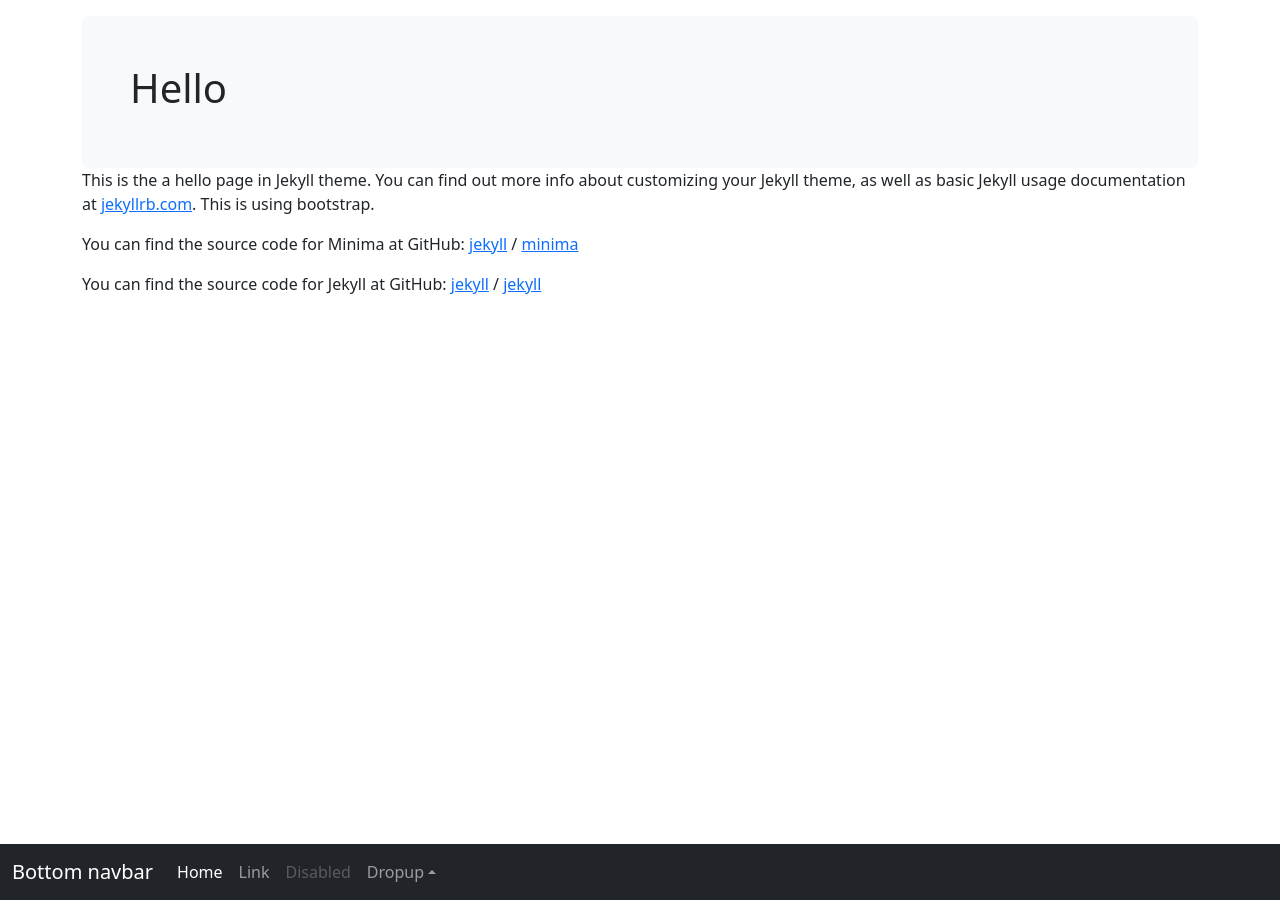
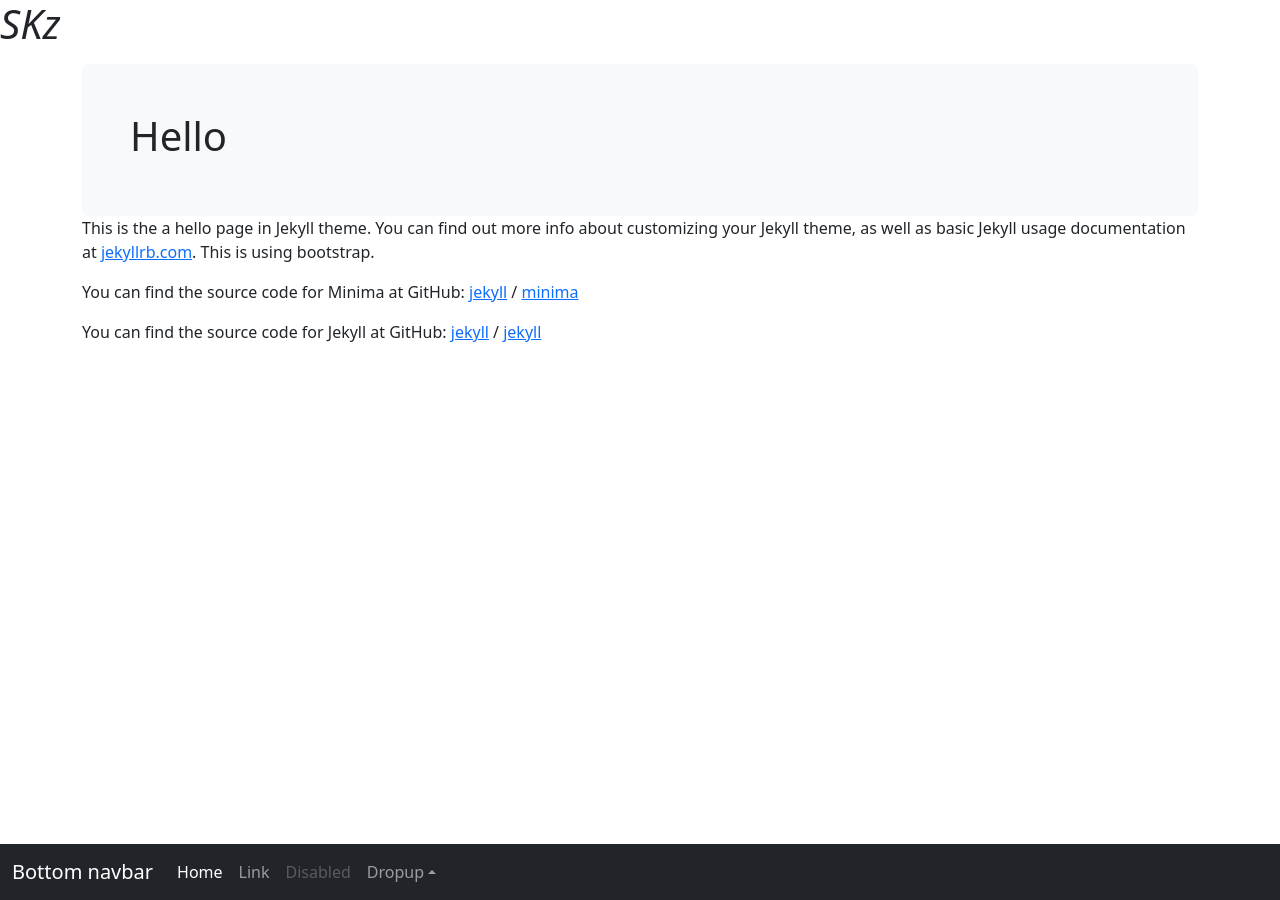
Before and after one commit to s-kazi/s-kazi.github.io, a Jekyll site: the page built from hello.markdown, in a window 1280 px wide. Built offline with Jekyll 4.4.1, drawn with Linux system fonts in a browser that asks for light colours.

Commit message:
Update header.html

```diff
--- a/_includes/header.html
+++ b/_includes/header.html
@@ -10,3 +10,4 @@
 
 </head>
 <body>
+  <h1><i class="bi bi-explicit-fill">SKz</i></h1>
```
